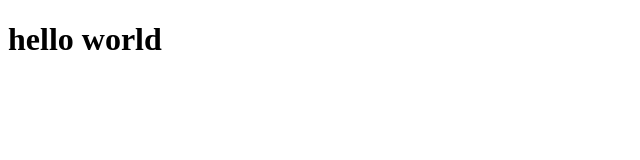
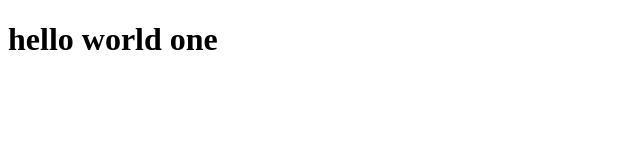
Before and after one commit to archit1601/gitadvance, a plain HTML site: page index.html in a window 1280 px wide. Shown: the full height of the page, 0-640 px from the left. Drawn offline with Linux system fonts and the light colour scheme.

Commit message:
third commit

```diff
--- a/index.html
+++ b/index.html
@@ -7,6 +7,6 @@
     <title>Document</title>
 </head>
 <body>
-    <h1>hello world</h1>
+    <h1>hello world one</h1>
 </body>
 </html>
```
